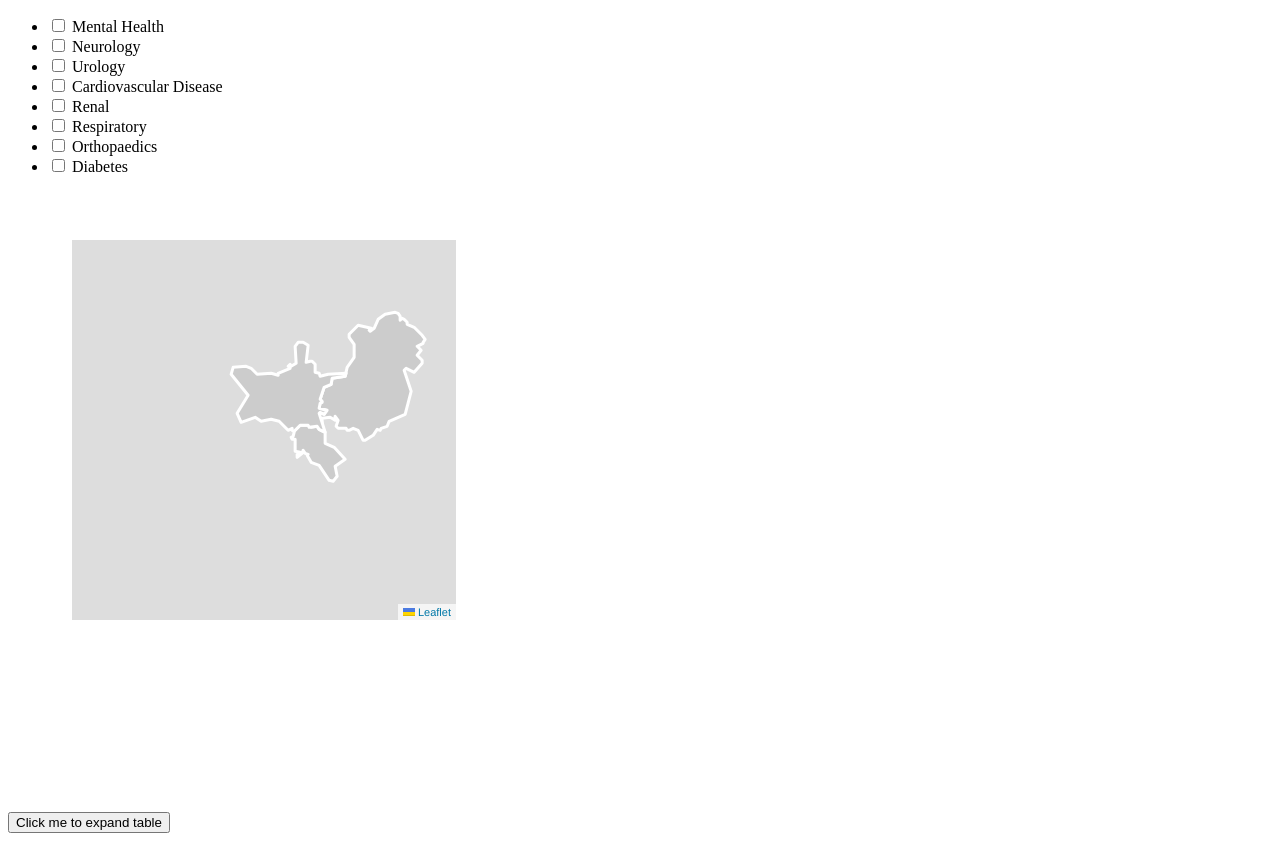
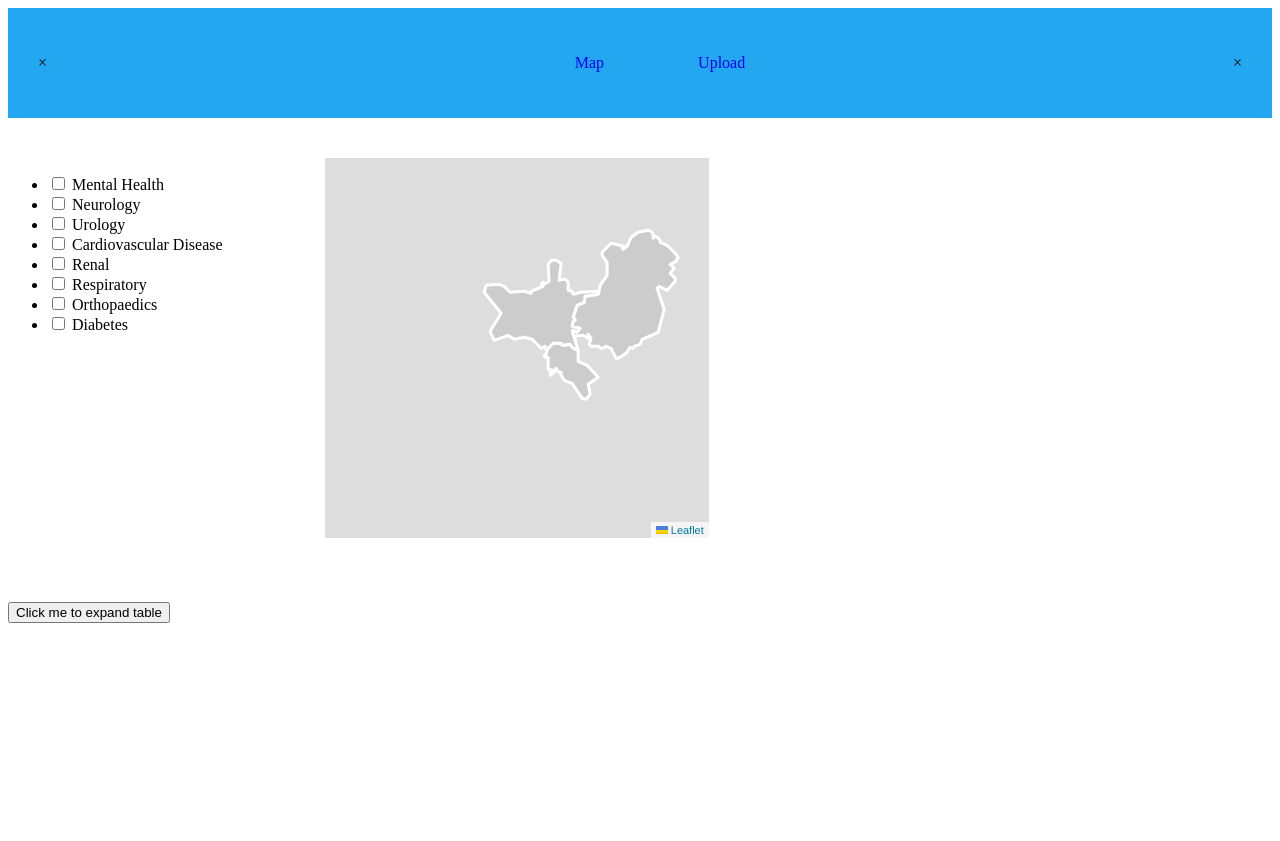
Before and after one commit to ncaminh/H2C_forgot_how_to_use_git, a Django app: page /map/ in a window 1280 px wide. After the commit the page ends 623 px from the top, so only its background shows below. Run offline with Django 3.2, Linux system fonts and the light colour scheme; some libraries are stand-ins or nearby versions.

Commit message:
add nav bar in map page and adjust map hovering, selecting styles

```diff
--- a/src/blockMapping/static/dist/default.js
+++ b/src/blockMapping/static/dist/default.js
@@ -287,19 +287,16 @@
                                         i.showPopup&&this.openPopup(), r.setStyle(i.hoverStyle)
                                     }
                                     ), r.on("mouseout", function(e) {
-                                        o.properties.selected?r.setStyle(i.highlightStyle): r.setStyle(i.defaultStyle)
+                                        this.closePopup(), r.setStyle(i.defaultStyle)
                                     }
                                     ), r.on("click", function(a) {
                                         this.closePopup(), o.properties.selected=!o.properties.selected, r.setStyle(i.highlightStyle), e(function() {
-                                            if (o.properties.selected) {
+                                            if (t.selectedDistricts[name] != o.properties.name) {
                                                 t.selectedDistricts= {
-                                                name: o.properties.name
+                                                    name: o.properties.name
                                                 };
-
-
                                                 create_table(o.properties.code, o.properties.name);
                                             }
-
                                         },
                                         0)
                                     }
--- a/src/blockMapping/static/own/own.css
+++ /dev/null
@@ -1,6 +0,0 @@
-.modal {
-	position: fixed;
-	top: 50%;
-	left: 50%;
-	transform: translate(-50%, -50%);
-}
--- a/src/blockMapping/static/own/script.js
+++ /dev/null
@@ -1,29 +0,0 @@
-const openModalButtons = document.querySelectorAll('[data-modal-target]')
-const closeModalButtons = document.querySelectorAll('[data-close-button]')
-const overlay = document.getElementById('overlay')
-
-openModalButtons.forEach(button => {
-	button.addEventListener('click', () => {
-		const modal = document.querySelector(button.dataset.modalTarget)
-		openModal(modal)
-	})
-})
-
-closeModalButtons.forEach(button => {
-	button.addEventListener('click', () => {
-		const modal = button.closest('.modal')
-		closeModal(modal)
-	})
-})
-
-function openModal(modal) {
-	if (modal == null) return;
-	modal.classList.add('active')
-	overlay.classList.add('active')
-}
-
-function closeModal(modal) {
-	if (modal == null) return;
-	modal.classList.remove('active')
-	overlay.classList.remove('active')
-}
--- a/src/blockMapping/static/own/style.css
+++ b/src/blockMapping/static/own/style.css
@@ -5,7 +5,7 @@
 	transform: translate(-50%, -50%) scale(0);
 	transition: 200ms ease-in-out;
 	border: 1px solid black;
-	z-index: 10;
+	z-index: 1000;
 	background-color: white;
 }
 
@@ -47,7 +47,7 @@
 	top: 0;
 	right: 0;
 	bottom: 0;
-	background-color: rgba(0, 0, 0, .5);
+	background-color: rgba(0, 0, 0, 0.5);
 	pointer-events: none;
 }
 
@@ -55,3 +55,61 @@
 	opacity: 1;
 	pointer-events: all;
 }
+
+.sg-district-map-popup .leaflet-popup-content-wrapper {
+  border-radius: 10px;
+}
+
+
+#my_map {
+  width: 30vw;
+  height: auto;
+  margin: 0vw 5vw 5vw 5vw;
+}
+
+#my_table {
+  margin: 0vw 5vw 5vw 5vw;
+}
+
+body {
+	display: block;
+}
+
+main {
+	display: grid;
+	grid-template-columns: 20% 50% 30%;
+}
+
+
+header {
+	display: flex;
+	justify-content: space-between;
+	align-items: center;
+	padding: 30px;
+	background-color: rgba(34, 167, 240, 1);
+	margin-bottom: 5vh;
+}
+
+li a {
+	text-decoration: none;
+	padding: 9px 25px;
+}
+
+.nav_links {
+	list-style: none;
+}
+
+.nav_links li {
+	display: inline-block;
+	padding: 0 20px;
+}
+
+.nav_links li a {
+	transition: all 0.3s ease 0s;
+}
+
+.nav_links li a:hover {
+	background-color: rgba(0, 136, 169,1);
+	border: none;
+	border-radius: 10px;
+}
--- a/src/blockMapping/templates/map_page/map_table.html
+++ b/src/blockMapping/templates/map_page/map_table.html
@@ -5,33 +5,26 @@
   <head>
     <meta charset="utf-8">
     <title>Singapore District Map Example</title>
+    <link rel="stylesheet" href="{% static 'own/style.css' %}">
     <link rel="stylesheet" href="{% static 'bower_components/leaflet/dist/leaflet.css' %}">
-    <link rel="stylesheet" href="{% static 'own/style.css' %}">
-    <script defer src="{% static 'own/script.js' %}"></script>
+    <script defer src="{% static 'own/script_map.js' %}"></script>
+
   </head>
-  <style type="text/css">
-    .leaflet-container {
-    }
-    .sg-district-map-popup .leaflet-popup-content-wrapper {
-      border-radius: 10px;
-    }
 
+  <body>
+    <header>
+      <div>&times;</div>
+      <nav class="nav_links">
+        <ul>
+          <li><a href="#">Map</a></li>
+          <li><a href="#">Upload</a></li>
+        </ul>
+      </nav>
+      <div>&times;</div>
+    </header>
 
-    #my_map {
-      width: 30vw;
-      height: auto;
-      margin: 5vw 5vw 5vw 5vw;
-    }
-
-    #my_table {
-
-      margin: 15vw 5vw 5vw 5vw;
-    }
-  </style>
-
-
-
-  <body ng-app="test" ng-controller="MainCtrl" data-frame="{{ json_info }}">
+    <div ng-app="test" ng-controller="MainCtrl">
+      <main>
         <div id="disease_choices">
           <ul>
             <li><label><input type="checkbox" name="main-disease" value="Mental Health"> Mental Health</label></li>
@@ -46,7 +39,6 @@
         </div>
 
 
-    <div id="wrapper">
         <!-- Map -->
         <div id="my_map">
           <section>
@@ -60,9 +52,7 @@
           <div id="table_place">
           </div>
         </div>
-
-    </div>
-
+    	</main>
       <button data-modal-target="#modal" onclick="expandTable()">Click me to expand table</button>
       <div class="modal" id="modal">
         <div class="modal-header">
@@ -70,14 +60,13 @@
           <button data-close-button class="close-button">&times;</button>
         </div>
         <div class="modal-body" id="modal-body">
-        Lorem ipsum
         </div>
       </div>
       <div id="overlay"></div>
+    </div>
   </body>
 
-
-	<script>
+  <script type="text/javascript">
     var current_dist = "";
     const json_file = "{{json_info|escapejs}}";
     const mapping_info = "{{mapping_info|escapejs}}";
@@ -87,101 +76,8 @@
 
     const choices_selector = document.getElementById('disease_choices');
     var all_diseases = choices_selector.getElementsByTagName('input');
+  </script>
 
-    for (var i=0, len = all_diseases.length; i<len; i++) {
-      all_diseases[i].onclick = updateDict;
-    }
-
-    function updateDict(e) {
-      if (this.checked) {
-        choices[this.value] = this.value;
-      } else {
-         if (choices.hasOwnProperty(this.value)) {
-            delete choices[this.value];
-         }
-      }
-    }
-
-
-		function create_table(zone_code, zone_name) {
-      current_dist = zone_code;
-      var info = json_dict_full[zone_code];
-			total_rows = info[0].length + 1;
-			total_columns = info[1].length + 1;
-      var choices_indexes = [];
-
-      for (choice in choices) {
-        temp = info[1].findIndex(element => element == choice);
-        if (temp > -1) choices_indexes.push(temp);
-      }
-
-
-			var mytable = '<table border=1><tr>' + zone_name + '</tr>';
-
-			for (var row = 0; row < total_rows; row ++) {
-				mytable += '<tr>';
-
-				if (row == 0) {
-					mytable += '<td>Sub zone</td>';
-				} else {
-					mytable += '<td>' + info[0][row - 1]  + '</td>';
-				}
-
-				for (col of choices_indexes) {
-          mytable += '<td>' + info[row+1][col]  + '</td>';
-        }
-
-				mytable += '</tr>';
-
-			}
-
-			mytable += '</table>';
-
-      //document.getElementById('table_place').innerHTML = '<p>aaa</p>';
-			document.getElementById('table_place').innerHTML = mytable;
-		};
-
-    function expandTable() {
-      var tempo = [];
-      var choices_indexes = [];
-      var info = json_dict_full[current_dist];
-
-      if (current_dist == "") {
-        alert("Please choose a district first");
-      } else {
-        for (choice in choices) {
-          tempo = tempo.concat(mapping_dict[choices[choice]]);
-        }
-
-        for (index = 0; index < tempo.length; index++) {
-          temp = info[1].findIndex(element => element == tempo[index]);
-          if (temp > -1) choices_indexes.push(temp);
-        }
-
-        var mytable = '<table border=1><tr>' + current_dist + '</tr>';
-
-        for (var row = 0; row < total_rows; row ++) {
-          mytable += '<tr>';
-
-          if (row == 0) {
-            mytable += '<td>Sub zone</td>';
-          } else {
-            mytable += '<td>' + info[0][row - 1]  + '</td>';
-          }
-
-          for (col of choices_indexes) {
-            mytable += '<td>' + info[row+1][col]  + '</td>';
-          }
-
-          mytable += '</tr>';
-
-        }
-
-        mytable += '</table>';
-        document.getElementById('modal-body').innerHTML = mytable;
-      }
-    }
-	</script>
 
 	<script type="text/javascript" src="{% static 'bower_components/leaflet/dist/leaflet.js' %}"></script>
   <script type="text/javascript" src="{% static 'bower_components/angular/angular.min.js' %}"></script>
```
Also changed, not shown: src/blockMapping/static/own/script_map.js (added, +126 -0 lines). Lines whose indentation alone changed are shown as unchanged.
